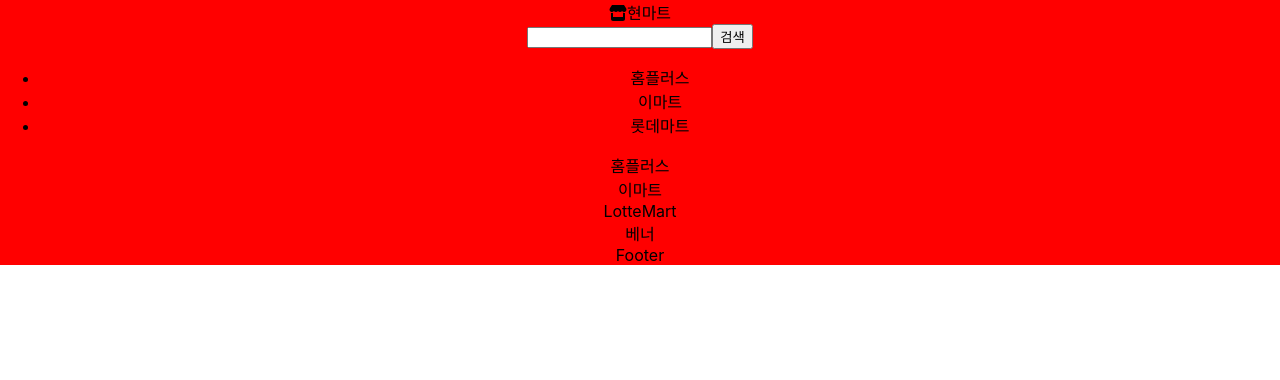
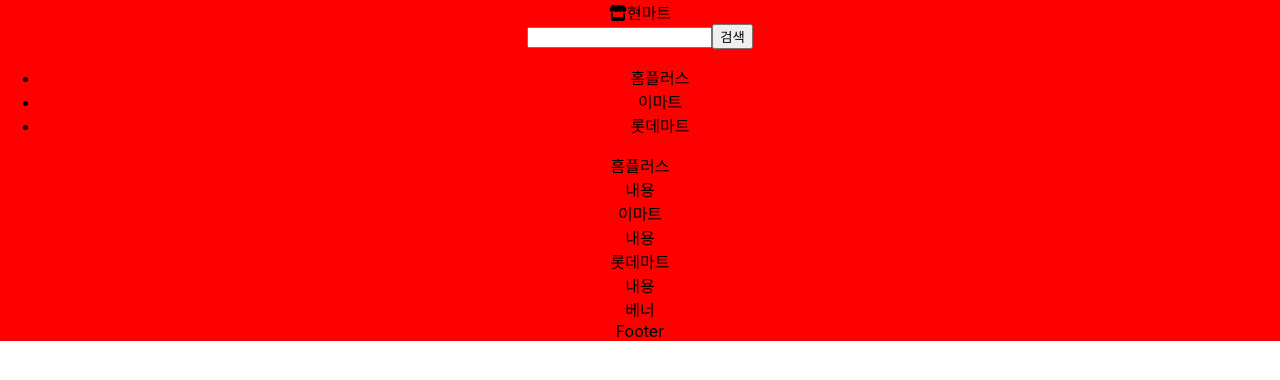
Before and after one commit to inthej/mart-cart, a React (Create React App) app in the folder frontend/: page / in a window 1280 px wide. Shown: the top 380 px of the page. Built offline with nearby package versions, Linux system fonts and the light colour scheme.

Commit message:
HTML: Main

```diff
--- a/frontend/src/App.tsx
+++ b/frontend/src/App.tsx
@@ -7,6 +7,7 @@
 function App() {
   return (
     <div className="App">
+      {/* Header */}
       <header id="header">
         <div className="header__logo">
           <FontAwesomeIcon icon={faStore} />
@@ -17,6 +18,7 @@
           <button>검색</button>
         </div>
       </header>
+      {/* NavBar */}
       <nav id="navbar">
         <ul className="navbar_menu">
           <li className="navbar_menu_item">홈플러스</li>
@@ -24,12 +26,24 @@
           <li className="navbar_menu_item">롯데마트</li>
         </ul>
       </nav>
+      {/* Main */}
       <main id="main">
-        <section id="emart">홈플러스</section>
-        <section id="emart">이마트</section>
-        <section id="lottemart">LotteMart</section>
+        <section className="main__homeplus">
+          <header className="main__homeplus-header">홈플러스</header>
+          <div className="main__homeplus-content">내용</div>
+        </section>
+        <section className="main__emart">
+          <header className="main__emart-header">이마트</header>
+          <div className="main__emart-content">내용</div>
+        </section>
+        <section className="main__lottemart">
+          <header className="main__lottemart-header">롯데마트</header>
+          <div className="main__lottemart-content">내용</div>
+        </section>
       </main>
+      {/* Aside */}
       <aside id="aside">베너</aside>
+      {/* Footer */}
       <footer id="footer">Footer</footer>
     </div>
   );
```
